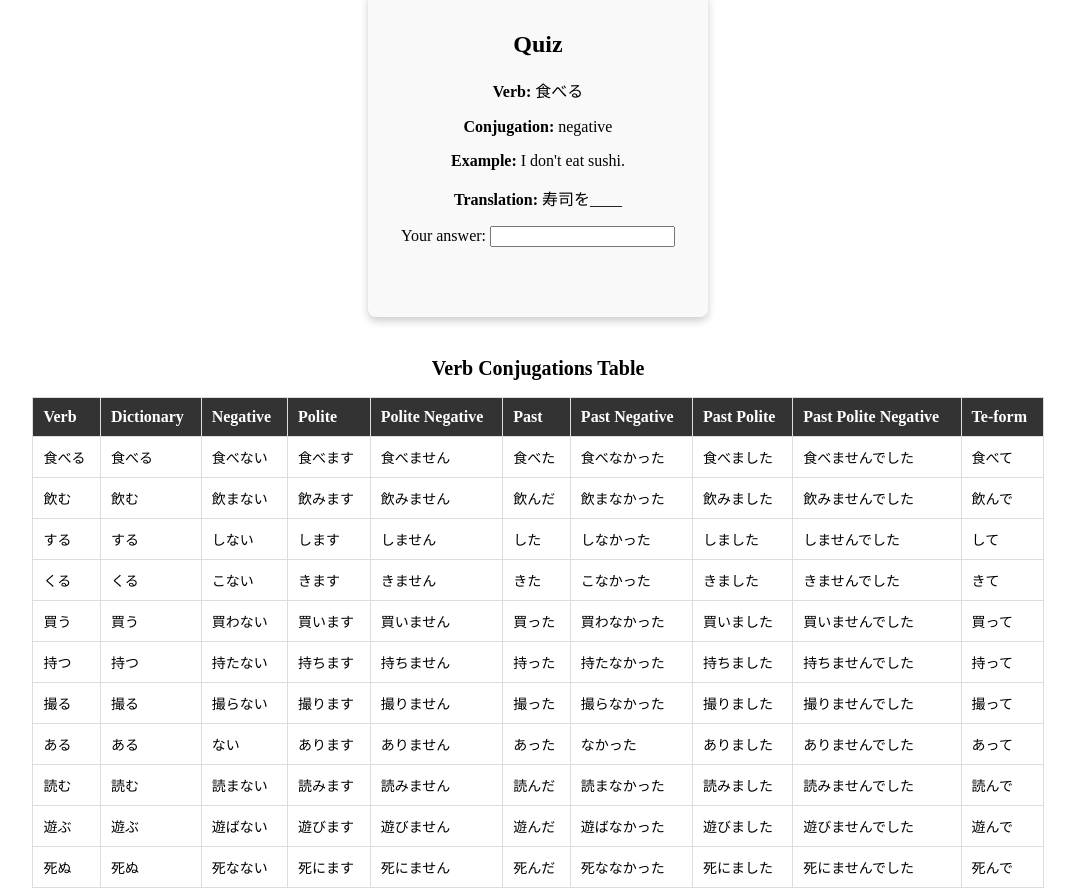
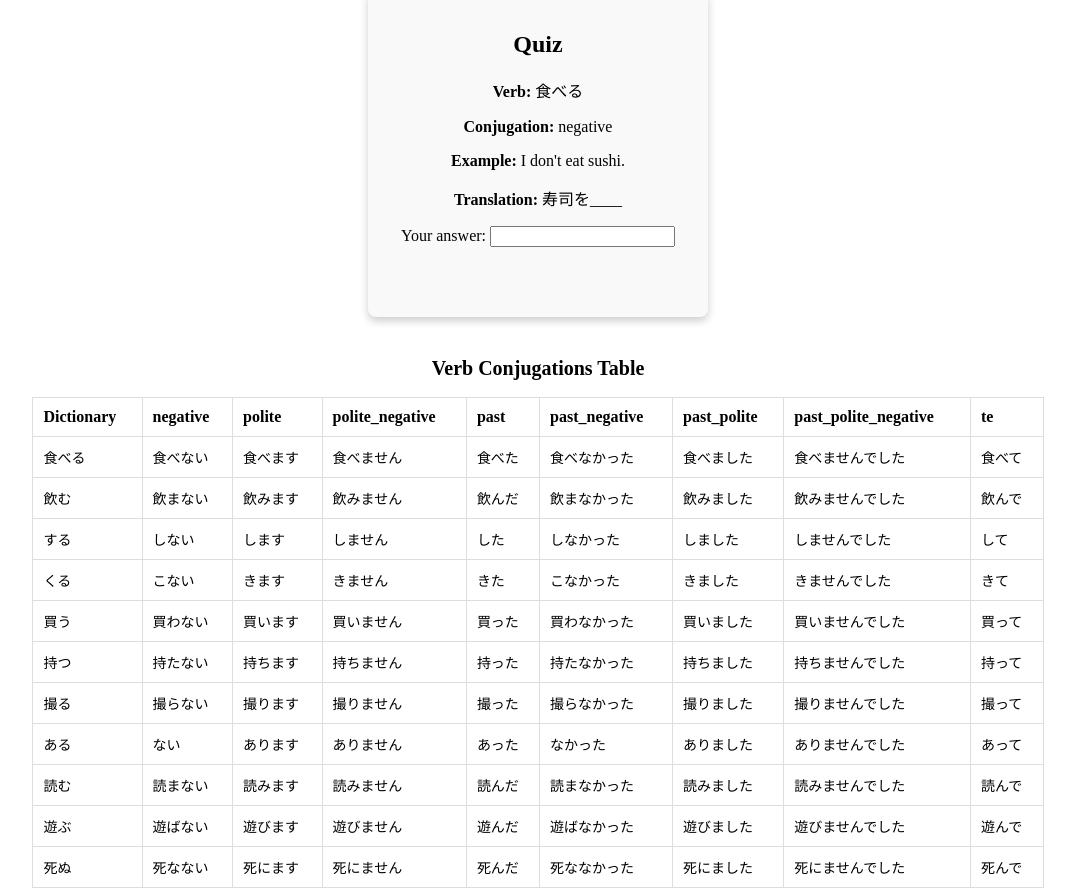
Before and after one commit to DaylonSrinivasan/Japanese, a Next.js app: page /verb_conjugation in a window 1280 px wide. Shown: the whole page, without its empty margins (102-1177 px from the left). Built offline with nearby package versions, Linux system fonts and the light colour scheme.

Commit message:
Allow toggling specific conjugations

```diff
--- a/pages/verb_conjugation.js
+++ b/pages/verb_conjugation.js
@@ -1,5 +1,5 @@
 import React, { useState, useEffect } from 'react';
-import {SRSItem, SRS} from '../lib/srs.ts';
+import { SRSItem, SRS } from '../lib/srs.ts';
 import { VERB_CONJUGATIONS } from '../data/verb_conjugations.js';
 import '../styles/conjugation_quiz.css'; // Import your CSS file
 
@@ -16,6 +16,8 @@ class SRSElement extends SRSItem {
   }
 }
 
+const ALL_CONJUGATIONS = ["negative", "polite", "polite_negative", "past", "past_negative", "past_polite", "past_polite_negative", "te"]
+
 function App() {
   const [quizData, setQuizData] = useState(null);
   const [userAnswer, setUserAnswer] = useState('');
@@ -23,13 +25,16 @@ function App() {
   const [enterPressCount, setEnterPressCount] = useState(0);
   const [srs, setSRS] = useState(null);
   const [selectedRows, setSelectedRows] = useState([]);
+  const [selectedConjugations, setSelectedConjugations] = useState([]);
+
 
   useEffect(() => {
     const rowsToUse = selectedRows.length === 0 ? Array.from({ length: VERB_CONJUGATIONS.length }, (_, i) => i) : selectedRows;
+    const conjugationsToUse = selectedConjugations.length === 0 ? ALL_CONJUGATIONS : selectedConjugations;
     const initialSRSData = [];
 
     for (const row of rowsToUse) {
-      for (const conjugation of Object.keys(VERB_CONJUGATIONS[row]).filter((key) => key !== 'dictionary')) {
+      for (const conjugation of conjugationsToUse) {
         initialSRSData.push(new SRSElement(row, conjugation));
       }
     }
@@ -39,7 +44,7 @@ function App() {
       srs.items = initialSRSData;
       startNewQuiz();
     }
-  }, [selectedRows]);
+  }, [selectedRows, selectedConjugations]);
 
   useEffect(() => {
     if (srs !== null) {
@@ -96,6 +101,17 @@ function App() {
     setEnterPressCount(0);
   };
 
+  const toggleConjugationSelection = (conjugation) => {
+    setSelectedConjugations(current => {
+      const isAlreadySelected = current.includes(conjugation);
+      if (isAlreadySelected) {
+        return current.filter(item => item !== conjugation);
+      } else {
+        return [...current, conjugation];
+      }
+    });
+  };
+
   const toggleRowSelection = (index) => {
     const selectedIndex = selectedRows.indexOf(index);
     const updatedSelectedRows = [...selectedRows];
@@ -137,16 +153,16 @@ function App() {
       <table className="conjugation-table">
         <thead>
           <tr>
-            <th>Verb</th>
             <th>Dictionary</th>
-            <th>Negative</th>
-            <th>Polite</th>
-            <th>Polite Negative</th>
-            <th>Past</th>
-            <th>Past Negative</th>
-            <th>Past Polite</th>
-            <th>Past Polite Negative</th>
-            <th>Te-form</th>
+            {ALL_CONJUGATIONS.map((conjugation) => (
+              <th
+                key={conjugation}
+                className={selectedConjugations.includes(conjugation) ? 'selected-conjugation' : ''}
+                onClick={() => toggleConjugationSelection(conjugation)}
+              >
+                {conjugation}
+              </th>
+            ))}
           </tr>
         </thead>
         <tbody>
@@ -156,7 +172,6 @@ function App() {
               className={selectedRows.includes(index) ? 'selected-row' : ''}
               onClick={() => toggleRowSelection(index)}
             >
-              <td>{verb.dictionary}</td>
               <td>{verb.dictionary}</td>
               <td>{verb.negative.conjugation}</td>
               <td>{verb.polite.conjugation}</td>
--- a/styles/conjugation_quiz.css
+++ b/styles/conjugation_quiz.css
@@ -56,7 +56,7 @@
   }
 
   /* Style table header */
-  .conjugation-table th {
+  .conjugation-table th.selected-conjugation {
     background-color: #333;
     color: #fff;
     padding: 10px;
@@ -69,8 +69,6 @@
     border: 1px solid #ddd;
   }
 
-  /* Style alternating rows */
-
   /* Style for selected rows */
   tr.selected-row {
     background-color: green; /* Change this to your desired highlight color */
```
